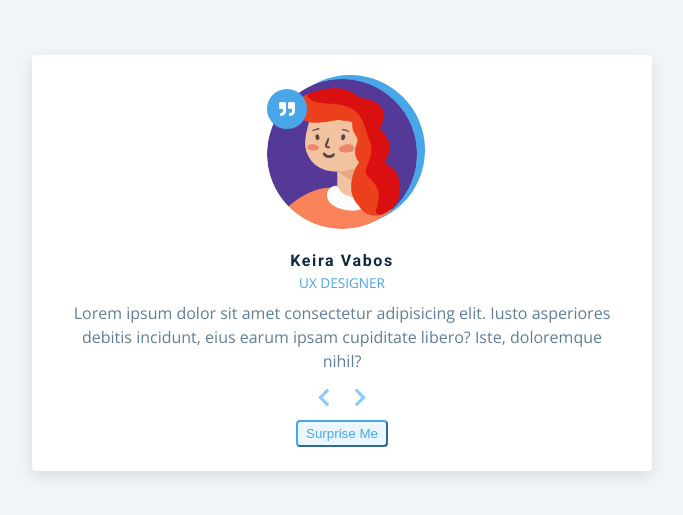
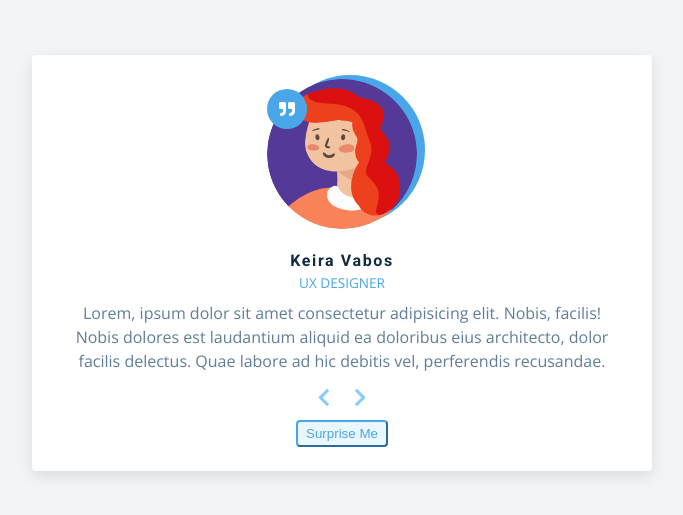
Before and after one commit to kalawaja/js-reviews-app, a plain HTML site: page index.html in a window 1280 px wide. Shown: the part 197-712 px from the top of the page, without its empty margins (298-981 px from the left). Drawn offline with nearby package versions, Linux system fonts and the light colour scheme.

Commit message:
fix index.html

```diff
--- a/index.html
+++ b/index.html
@@ -27,9 +27,7 @@
           <h4 id="author">keira vabos</h4>
           <p id="job">ux designer</p>
           <p id="info">
-            Lorem ipsum dolor sit amet consectetur adipisicing elit. Iusto
-            asperiores debitis incidunt, eius earum ipsam cupiditate libero?
-            Iste, doloremque nihil?
+            Lorem, ipsum dolor sit amet consectetur adipisicing elit. Nobis, facilis! Nobis dolores est laudantium aliquid ea doloribus eius architecto, dolor facilis delectus. Quae labore ad hic debitis vel, perferendis recusandae.
           </p>
           <!-- prev next buttons-->
           <div class="button-container">
```
